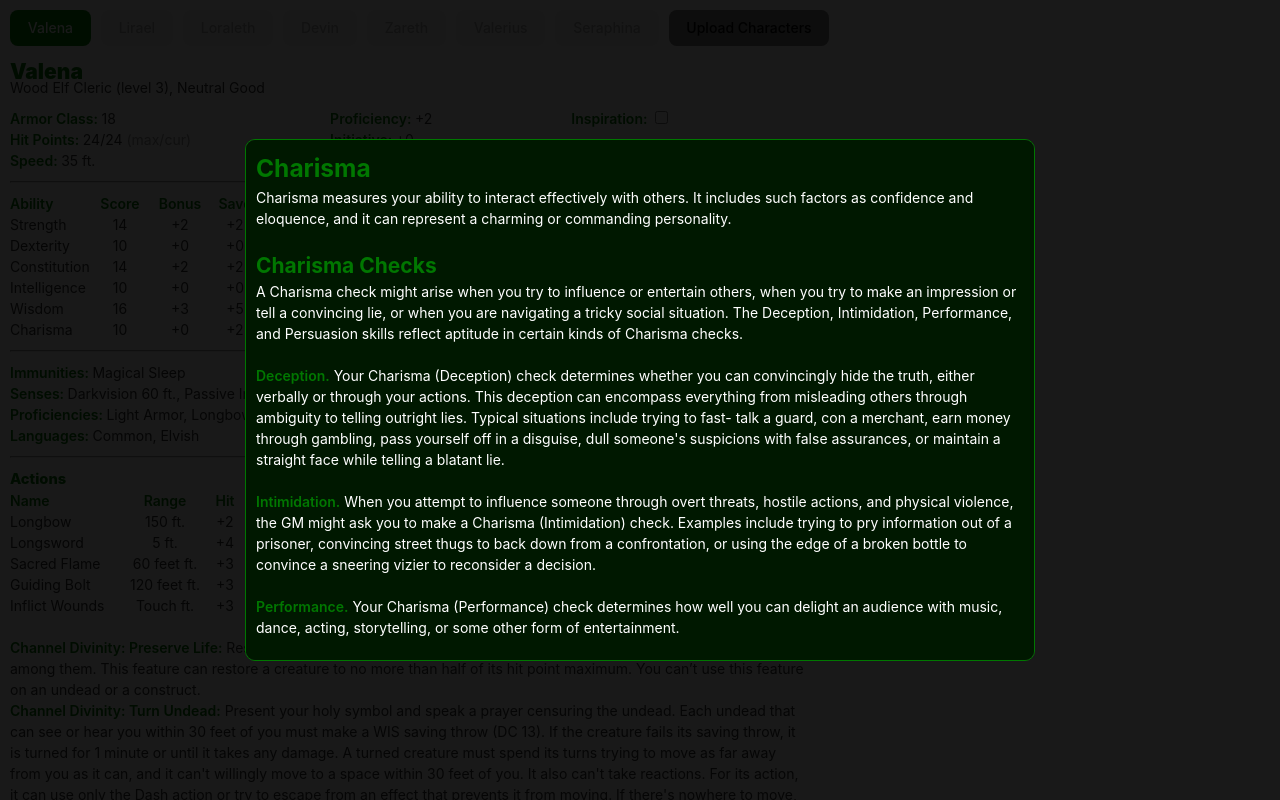
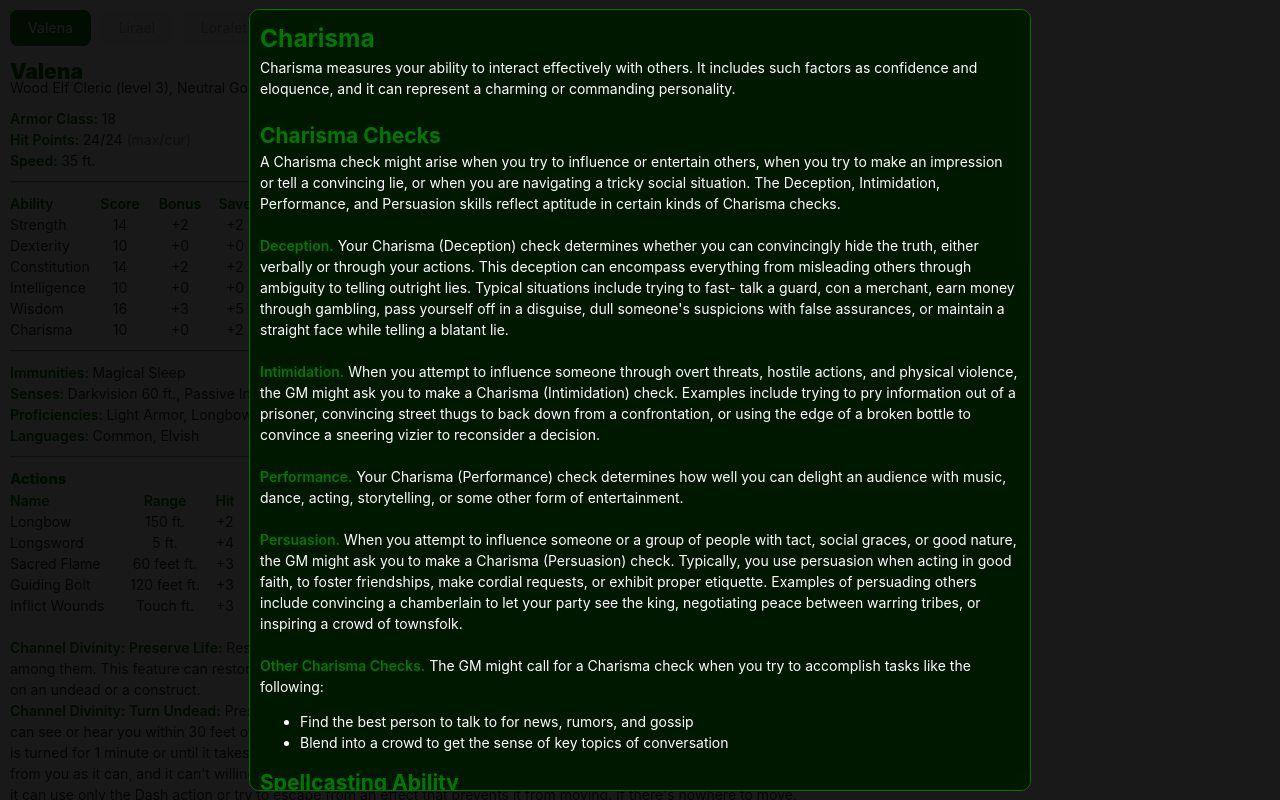
Before and after one commit to PaulGilchrist/dnd-char-sheet, a React (Vite) app: page / in a window 1280 px wide. Both pictures are taken after a click on the element "Charisma". Shown: the top 800 px of the page. Built offline with nearby package versions, Linux system fonts and the light colour scheme.

Commit message:
popupo ui

```diff
--- a/src/components/char-sheet/sub-components/char-abilities.css
+++ b/src/components/char-sheet/sub-components/char-abilities.css
@@ -8,5 +8,4 @@
 }
 .abilities-popup-parent {
     overflow: visible;
-    position: relative;
 }
--- a/src/components/char-sheet/sub-components/char-popup.css
+++ b/src/components/char-sheet/sub-components/char-popup.css
@@ -15,8 +15,9 @@
     cursor: pointer;
     font-size: 1.0em;
     height: fit-content;
-    max-height: 500px;
-    width: 60%;
+    max-height: 95vh;
+    max-width:95vh;
+    width: 95%;
     left: 50%;
     overflow-y: scroll;
     overscroll-behavior: contain;
@@ -27,20 +28,20 @@
     transform: translate(-50%, -50%);
 }
 
-@media (max-width: 767px) {
+/* @media (max-width: 767px) {
+    .char-popup {
+        width: 90%;
+    }
+}
+
+@media (min-width: 768px) and (max-width: 1024px) {
     .char-popup {
         width: 80%;
     }
 }
 
-@media (min-width: 768px) and (max-width: 1024px) {
+@media (min-width: 1025px) {
     .char-popup {
         width: 70%;
     }
-}
-
-@media (min-width: 1025px) {
-    .char-popup {
-        width: 60%;
-    }
-}
+} */
--- a/src/components/char-sheet/sub-components/char-spells.css
+++ b/src/components/char-sheet/sub-components/char-spells.css
@@ -7,7 +7,6 @@
 }
 .spell-popup-parent {
     overflow: visible;
-    position: relative;
 }
 .spell-name {
     cursor: pointer;
```
